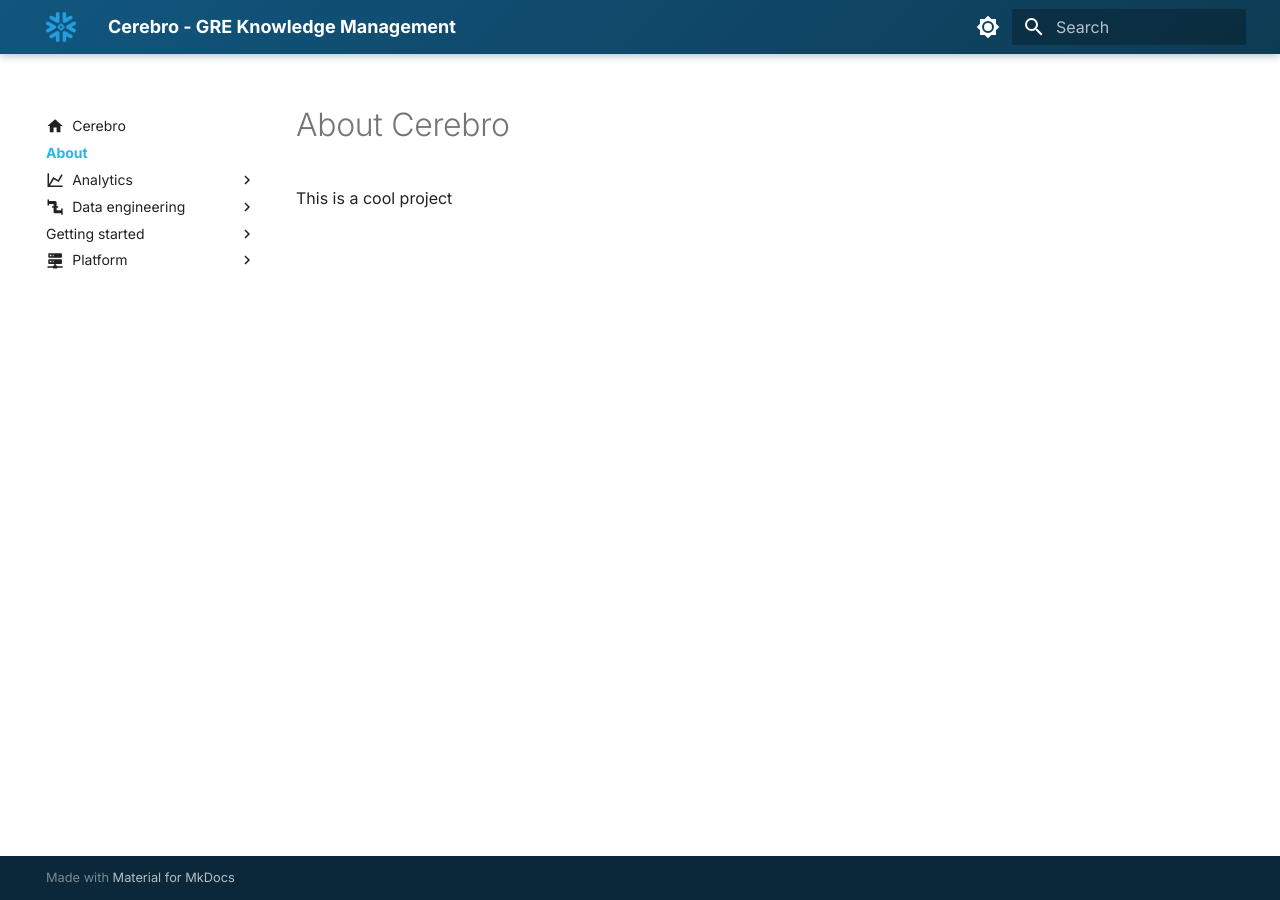
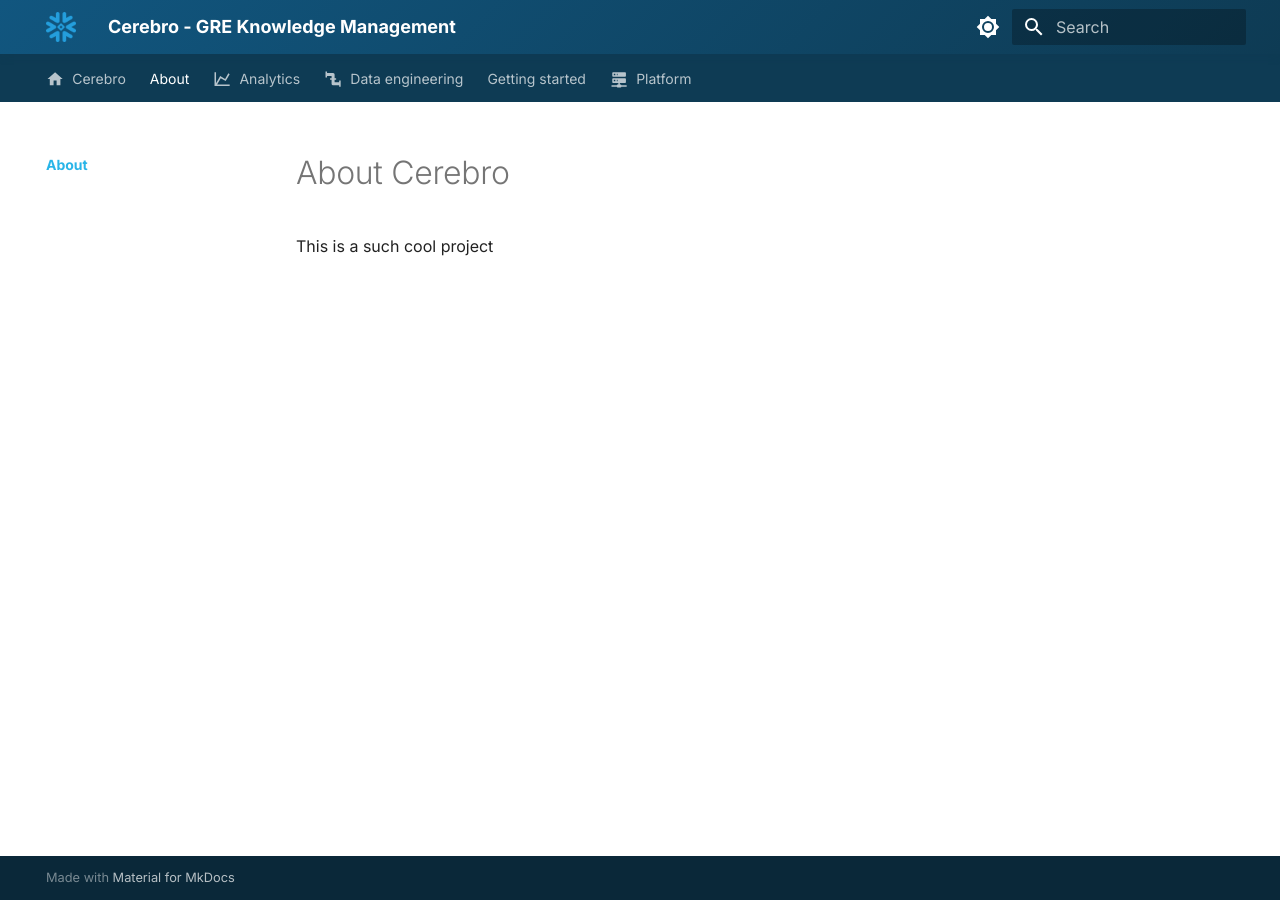
Before and after one commit to sfc-gh-cserrano/documentation_poc, an MkDocs documentation site: the page built from docs/about.md, in a window 1280 px wide. Built offline with MkDocs 1.6.1 and Material for MkDocs 9.7.7, drawn with Linux system fonts in a browser that asks for light colours.

Commit message:
Top Level Menu

```diff
--- a/docs/about.md
+++ b/docs/about.md
@@ -4,4 +4,4 @@ title: About
 
 # About Cerebro
 
-This is a cool project
+This is a such cool project
--- a/mkdocs.yml
+++ b/mkdocs.yml
@@ -9,9 +9,9 @@ theme:
   navigation_depth: 5
   collapse_navigation: true
   features:
-    # - navigation.tabs
+    - navigation.tabs
     # - navigation.sections
-    # - navigation.expand
+    - navigation.expand
     # - navigation.top
     - navigation.title
     - navigation.indexes
```
